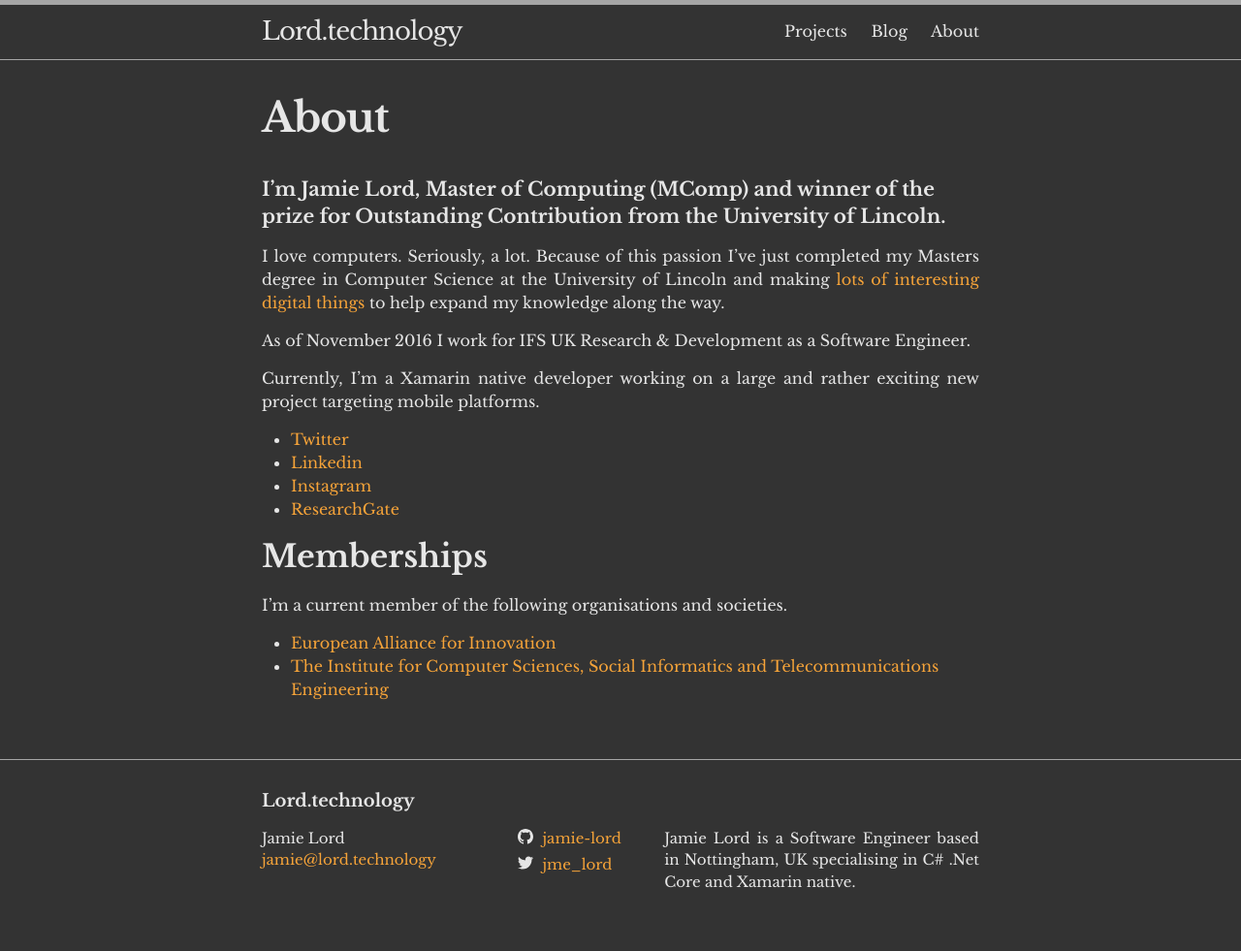
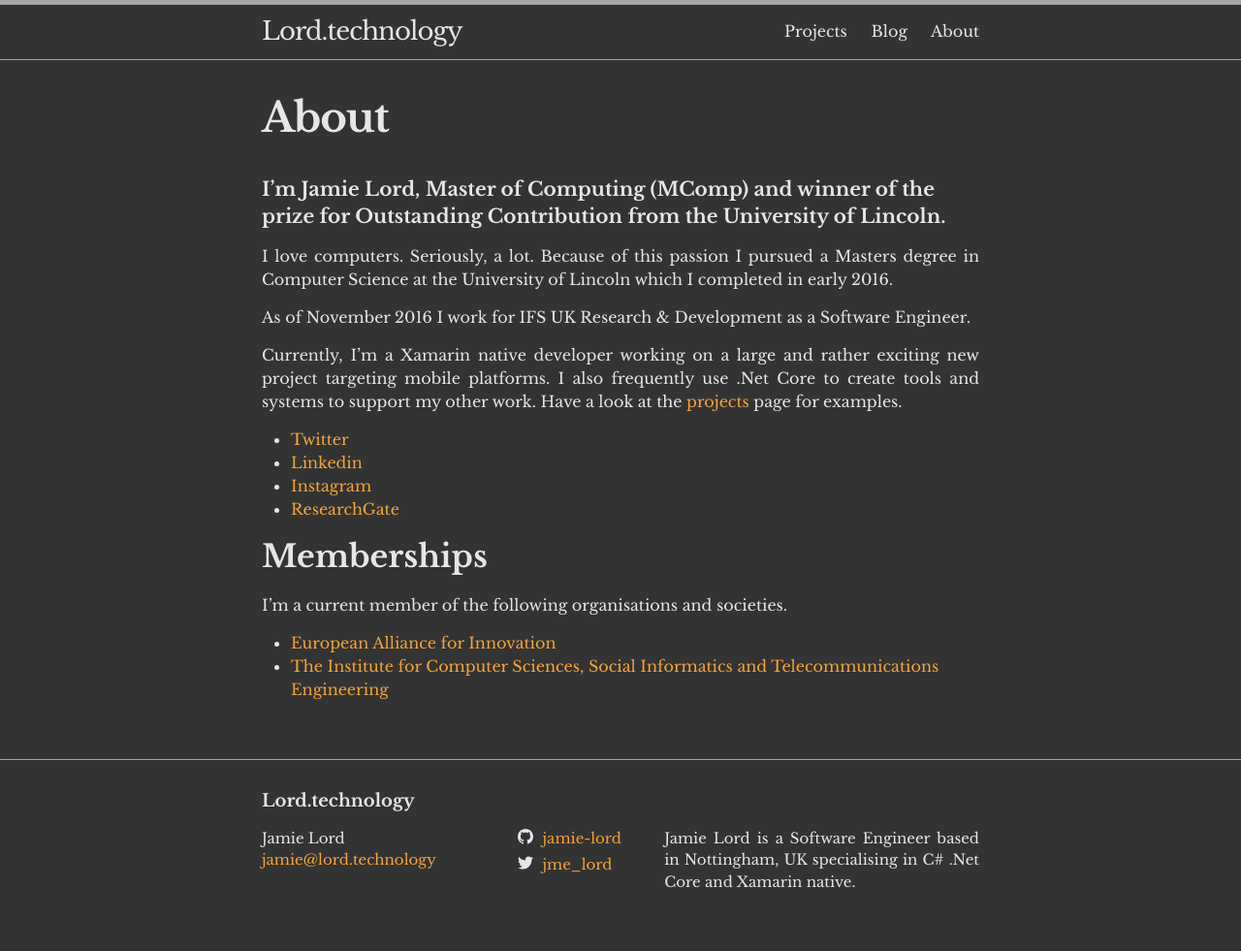
Before and after one commit to jamie-lord/Lord.technology, a Jekyll site: the page built from about.md, in a window 1280 px wide. Shown: the whole page at 97% size. Built offline with Jekyll 4.4.1, drawn with Linux system fonts in a browser that asks for light colours.

Commit message:
Updated about page

```diff
--- a/about.md
+++ b/about.md
@@ -5,11 +5,11 @@ permalink: /about/
 ---
 #### I'm Jamie Lord, Master of Computing (MComp) and winner of the prize for Outstanding Contribution from the University of Lincoln.
 
-I love computers. Seriously, a lot. Because of this passion I've just completed my Masters degree in Computer Science at the University of Lincoln and making [lots of interesting digital things]({{ site.baseurl }}{% link projects.md %}) to help expand my knowledge along the way.
+I love computers. Seriously, a lot. Because of this passion I pursued a Masters degree in Computer Science at the University of Lincoln which I completed in early 2016.
 
 As of November 2016 I work for IFS UK Research & Development as a Software Engineer.
 
-Currently, I'm a Xamarin native developer working on a large and rather exciting new project targeting mobile platforms.
+Currently, I'm a Xamarin native developer working on a large and rather exciting new project targeting mobile platforms. I also frequently use .Net Core to create tools and systems to support my other work. Have a look at the [projects]({{ site.baseurl }}/projects) page for examples.
 
 * [Twitter](https://twitter.com/jme_lord)
 * [Linkedin](https://www.linkedin.com/in/jamie-lord/)
```
